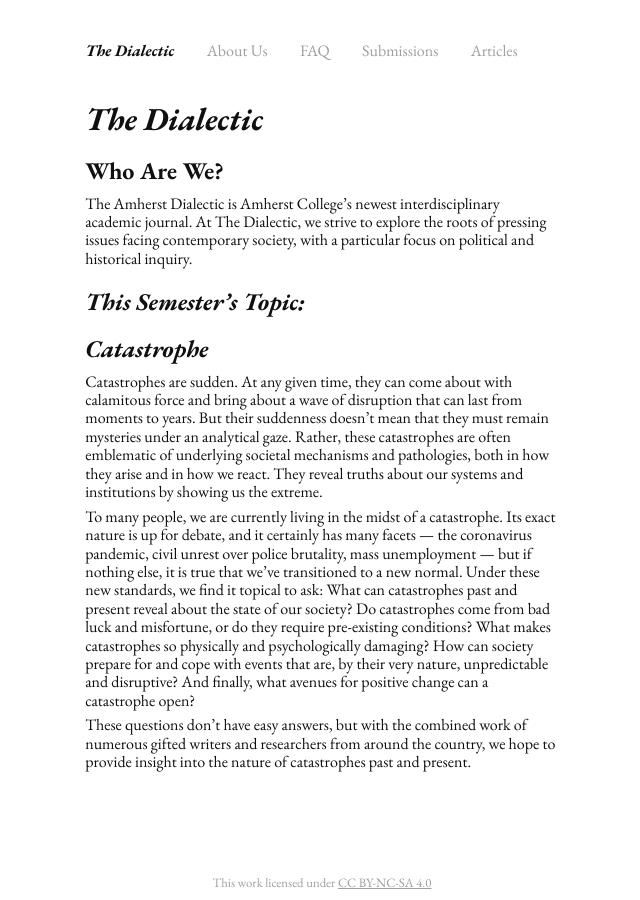
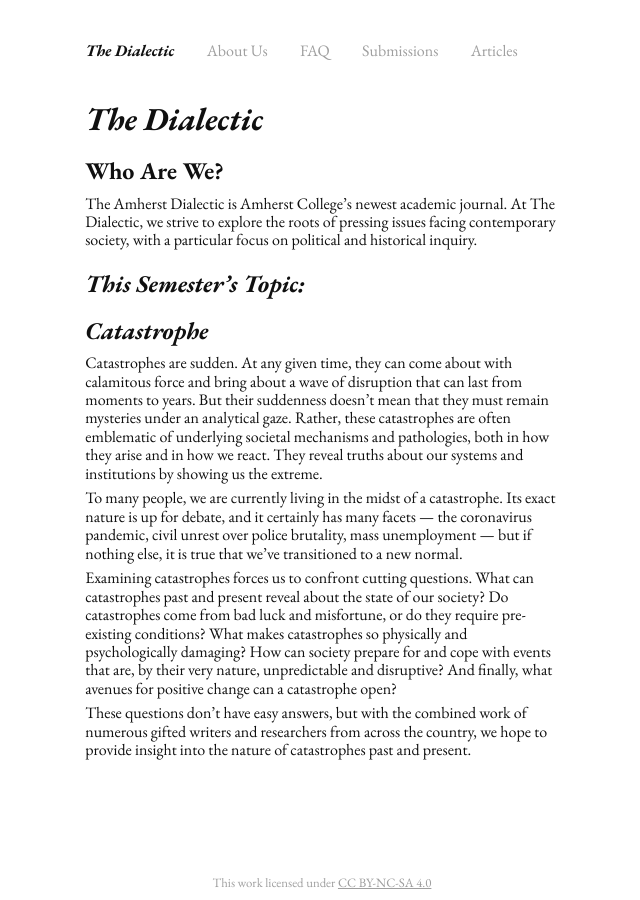
Before and after one commit to the-dialectic/amherstdialectic.com, a Jekyll site: the page built from index.md, in a window 1280 px wide. Shown: the whole page, without its empty margins (318-958 px from the left). Built offline with Jekyll 4.4.1, drawn with Linux system fonts in a browser that asks for light colours.

Commit message:
bittyfix

```diff
--- a/index.md
+++ b/index.md
@@ -9,13 +9,15 @@ permalink: /
 
 ## Who Are We?
 
-The Amherst Dialectic is Amherst College’s newest interdisciplinary academic journal. At The Dialectic, we strive to explore the roots of pressing issues facing contemporary society, with a particular focus on political and historical inquiry.
+The Amherst Dialectic is Amherst College’s newest academic journal. At The Dialectic, we strive to explore the roots of pressing issues facing contemporary society, with a particular focus on political and historical inquiry.
 
 ## _This Semester's Topic:_
 ## _Catastrophe_
 
 Catastrophes are sudden. At any given time, they can come about with calamitous force and bring about a wave of disruption that can last from moments to years. But their suddenness doesn’t mean that they must remain mysteries under an analytical gaze. Rather, these catastrophes are often emblematic of underlying societal mechanisms and pathologies, both in how they arise and in how we react. They reveal truths about our systems and institutions by showing us the extreme.
 
-To many people, we are currently living in the midst of a catastrophe. Its exact nature is up for debate, and it certainly has many facets — the coronavirus pandemic, civil unrest over police brutality, mass unemployment — but if nothing else, it is true that we’ve transitioned to a new normal. Under these new standards, we find it topical to ask: What can catastrophes past and present reveal about the state of our society? Do catastrophes come from bad luck and misfortune, or do they require pre-existing conditions? What makes catastrophes so physically and psychologically damaging? How can society prepare for and cope with events that are, by their very nature, unpredictable and disruptive?  And finally, what avenues for positive change can a catastrophe open?
+To many people, we are currently living in the midst of a catastrophe. Its exact nature is up for debate, and it certainly has many facets — the coronavirus pandemic, civil unrest over police brutality, mass unemployment — but if nothing else, it is true that we’ve transitioned to a new normal.
 
-These questions don’t have easy answers, but with the combined work of numerous gifted writers and researchers from around the country, we hope to provide insight into the nature of catastrophes past and present.
+Examining catastrophes forces us to confront cutting questions. What can catastrophes past and present reveal about the state of our society? Do catastrophes come from bad luck and misfortune, or do they require pre-existing conditions? What makes catastrophes so physically and psychologically damaging? How can society prepare for and cope with events that are, by their very nature, unpredictable and disruptive?  And finally, what avenues for positive change can a catastrophe open?
+
+These questions don’t have easy answers, but with the combined work of numerous gifted writers and researchers from across the country, we hope to provide insight into the nature of catastrophes past and present.
```
Also changed, not shown: pages/faq.md (+3 -1 lines), pages/us.md (+3 -1 lines).
